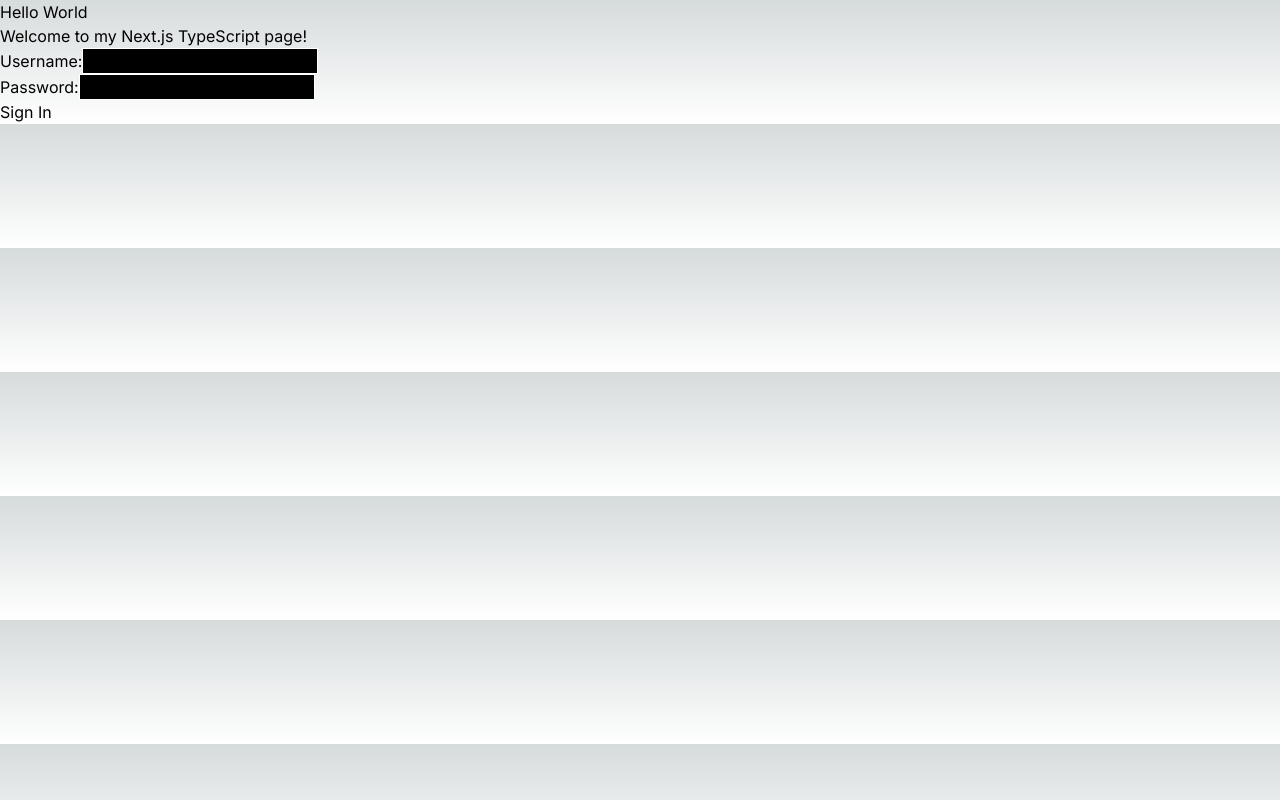
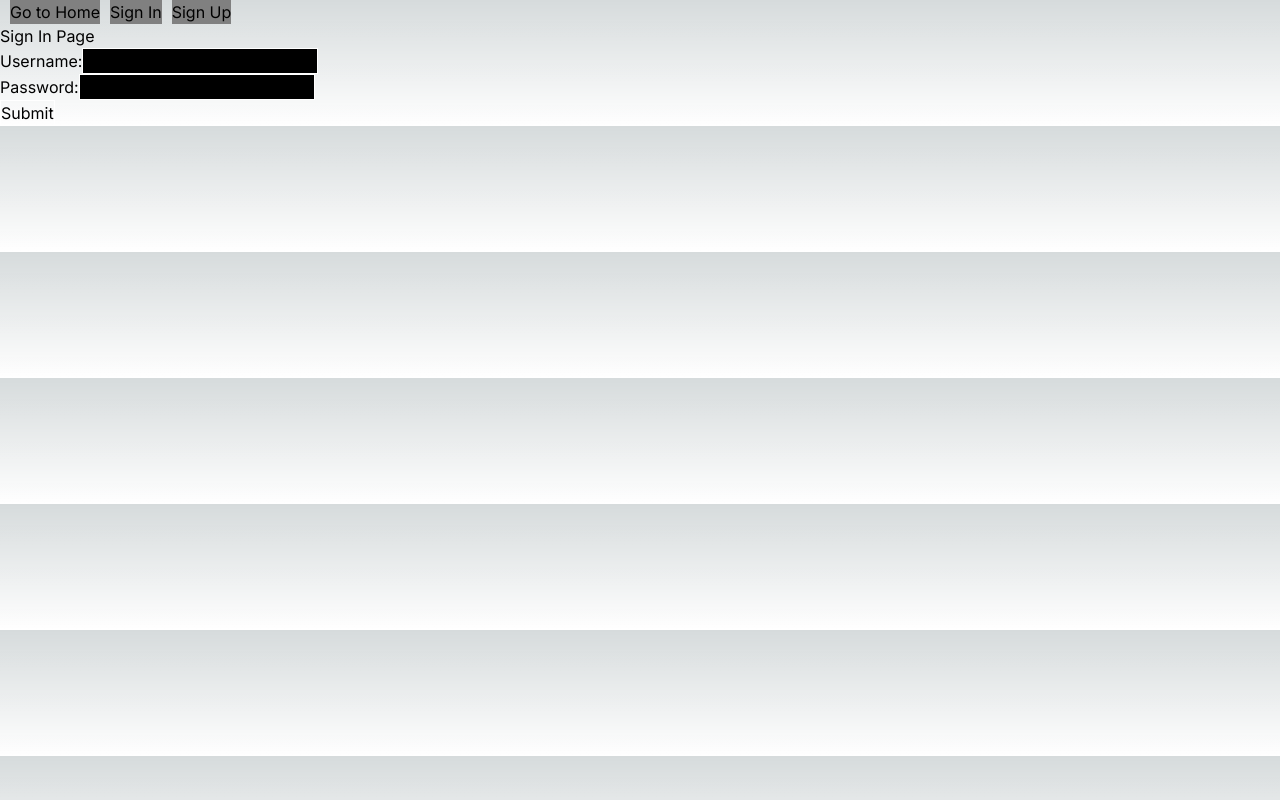
Before and after one commit to xROBERTINOx/windycityhacks, a Next.js app in the folder my-app/: page /signin in a window 1280 px wide. Built offline with nearby package versions, Linux system fonts and the light colour scheme.

Commit message:
added signin and signup page and got localstorage

```diff
--- a/my-app/app/Header.tsx
+++ b/my-app/app/Header.tsx
@@ -7,38 +7,20 @@ import { setLocalStorage, getLocalStorage } from './localStorage';
 
 const Header = () => {
   const router = useRouter();
-  const [isSignedIn, setIsSignedIn] = useState<boolean>(false);
+  const [isSignedIn, setIsSignedIn] = useState<boolean>();
 
   useEffect(() => {
-    const storedData = getLocalStorage('isSignedIn');
-    if (storedData) {
-      setIsSignedIn(storedData);
-    }
+    const isSignedInFromData = getLocalStorage('isSignedIn');
+    setIsSignedIn(isSignedInFromData ?? false);
   }, []);
-
-  useEffect(() => {
-    if (isSignedIn !== null) {
-      setLocalStorage('isSignedIn', isSignedIn);
-    }
-  }, [isSignedIn]);
-
-
 
   return (
     <header>
       <div style={{ display: 'flex' }}>
         <button style={{ backgroundColor: 'grey', marginRight: '10px', marginLeft: '10px' }} onClick={() => router.push('/')}>Go to Home</button>
-        {isSignedIn === true ? (
-          <>
-            <button style={{ backgroundColor: 'grey' }} onClick={() => router.push('/stats')}>Go to Your Stats</button>
-            <button style={{ backgroundColor: 'grey', marginLeft: '10px' }} onClick={() => router.push('/connect')}>Connect Your Account</button>
-          </>
-        ) : (
-          <>
-            <button style={{ backgroundColor: 'grey' }} onClick={() => router.push('/signup')}>Sign Up</button>
-            <button style={{ backgroundColor: 'grey', marginLeft: '10px' }} onClick={() => router.push('/signin')}>Sign In</button>
-          </>
-        )}
+        {isSignedIn && <button style={{ backgroundColor: 'grey', marginRight: '10px' }} onClick={() => router.push('/stats')}>Go to Stats</button>}
+        {!isSignedIn && <button style={{ backgroundColor: 'grey', marginRight: '10px' }} onClick={() => router.push('/signin')}>Sign In</button>}
+        {!isSignedIn && <button style={{ backgroundColor: 'grey' }} onClick={() => router.push('/signup')}>Sign Up</button>}
       </div>
     </header>
   );
--- a/my-app/app/signin/page.tsx
+++ b/my-app/app/signin/page.tsx
@@ -1,21 +1,24 @@
 'use client';
 import React, { useState } from 'react';
+import { getLocalStorage, setLocalStorage } from '../localStorage';
+import { useRouter } from 'next/navigation';
+import Header from '../Header';
 
 const SignIn = () => {
     const [username, setUsername] = useState('');
     const [password, setPassword] = useState('');
+    const router = useRouter();
 
     const handleSignIn = () => {
-        // Perform sign-in logic here
-
-        // Display alert
-        alert('User signed in');
+        setLocalStorage('isSignedIn', true);
+        setLocalStorage('username', username);
+        router.push('/stats');
     };
 
     return (
         <div>
-            <h1>Hello World</h1>
-            <p>Welcome to my Next.js TypeScript page!</p>
+            <Header />
+            <h1>Sign In Page</h1>
             <form>
                 <label>
                     Username:
@@ -37,8 +40,8 @@ const SignIn = () => {
                     />
                 </label>
                 <br />
-                <button type="button" onClick={handleSignIn}>
-                    Sign In
+                <button type="button" onClick={handleSignIn} style={{border: '1px solid white'}}>
+                    Submit
                 </button>
             </form>
         </div>
--- a/my-app/app/signup/page.tsx
+++ b/my-app/app/signup/page.tsx
@@ -0,0 +1,70 @@
+'use client';
+import React, { use, useState } from 'react';
+import { getLocalStorage, setLocalStorage } from '../localStorage';
+import { useRouter } from 'next/navigation';
+import Header from '../Header';
+
+const SignUp = () => {
+    const [username, setUsername] = useState('');
+    const [password, setPassword] = useState('');
+    const [password2, setPassword2] = useState('');
+    const [errorMessage, setErrorMessage] = useState('');
+    const router = useRouter();
+
+    const handleSignUp = () => {
+        if (password !== password2) {
+            setErrorMessage('Passwords do not match');
+            return;
+        } else if (password === password2) {
+            setErrorMessage('');
+            setLocalStorage('isSignedIn', true);
+            setLocalStorage('username', username);
+            router.push('/stats');
+        }
+    };
+
+    return (
+        <div>
+            <Header />
+            <h1>Sign In</h1>
+            {errorMessage && <p style={{ color: 'red' }}>{errorMessage}</p>}
+            <form>
+                <label>
+                    Username:
+                    <input
+                        type="text"
+                        value={username}
+                        onChange={(e) => setUsername(e.target.value)}
+                        style={{ backgroundColor: 'black', border: '1px solid white' }}
+                    />
+                </label>
+                <br />
+                <label>
+                    Password:
+                    <input
+                        type="password"
+                        value={password}
+                        onChange={(e) => setPassword(e.target.value)}
+                        style={{ backgroundColor: 'black', border: '1px solid white' }}
+                    />
+                </label>
+                <br />
+                <label>
+                    Confirm Password:
+                    <input
+                        type="password"
+                        value={password2}
+                        onChange={(e) => setPassword2(e.target.value)}
+                        style={{backgroundColor: 'black', border: '1px solid white'}}
+                    />
+                </label>
+                <br />
+                <button type="button" onClick={handleSignUp} style={{border: '1px solid white'}}>
+                    Submit
+                </button>
+            </form>
+        </div>
+    );
+};
+
+export default SignUp;
--- a/my-app/app/stats/page.tsx
+++ b/my-app/app/stats/page.tsx
@@ -18,15 +18,12 @@ function App() {
     const [chartData, setChartData] = useState<{ x: number; y: number; }[]>([]);
     const [speedData, setSpeedData] = useState<{ x: number; y: number; }[]>([]);
     const [heartRateData, setHeartRateData] = useState<{ x: number; y: number; }[]>([])
-    const [isSignedIn, setIsSignedIn] = useState<boolean>(false);
     const router = useRouter();
 
-    useEffect(() => {
-        const storedData = getLocalStorage('isSignedIn');
-        if (!storedData) {
-          router.push('/signin');
-        }
-      }, []);
+
+    if (getLocalStorage('isSignedIn') !== true) {
+        router.push('/signin');
+    }
 
 
     function linearRegression(data: { x: number; y: number; }[]) {
```
